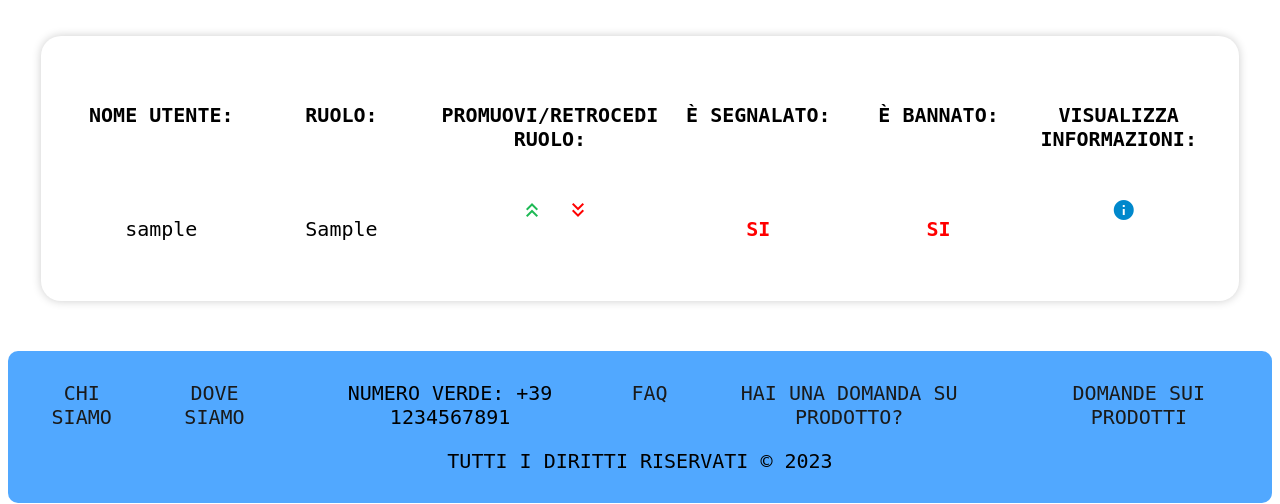
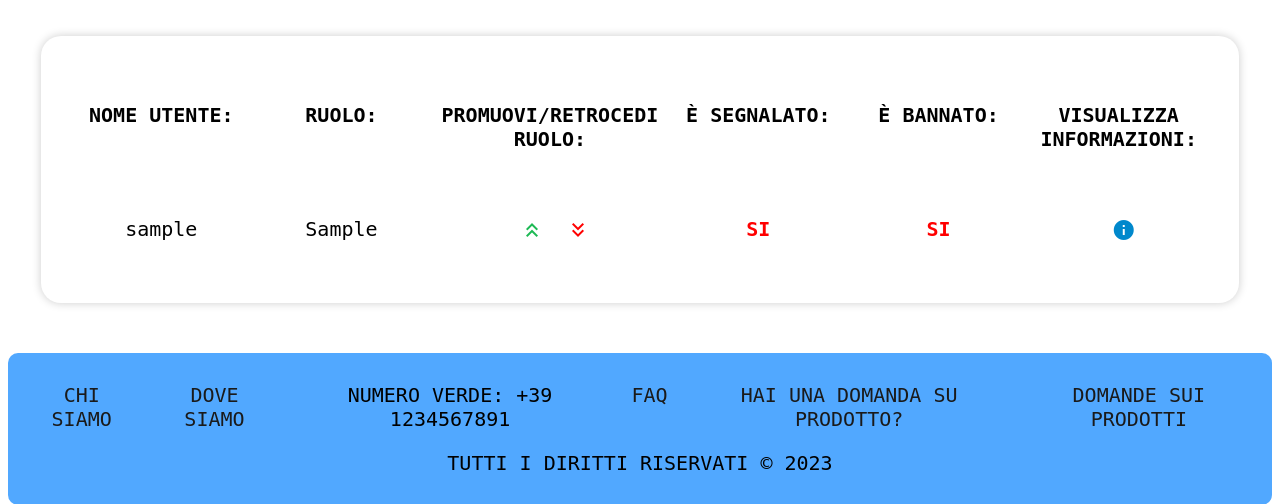
Before and after one commit to Luke-1310/University-Materials, a PHP site: page /lista_utenti.php in a window 1280 px wide. Shown: the part 173-677 px from the top of the page. Run offline with PHP 8.4, Linux system fonts and the light colour scheme; tables that the repository leaves empty or names only in its code hold one stand-in row (values such as "Sample post").

Commit message:
a little fix

```diff
--- a/Tesina/res/CSS/external_lista_utenti.css
+++ b/Tesina/res/CSS/external_lista_utenti.css
@@ -46,14 +46,17 @@
 
 #promuovi{
     color:#1DB954 ;
+    margin-top: 20px;
 }
 
 #retrocedi{
     color:red ;
+    margin-top: 20px;
 }
 
 #info{
     color:#0088CC ;
+    margin-top: 20px;
 }
 
 .conferma button{
--- a/Tesina/res/CSS/external_lista_utenti_dark.css
+++ b/Tesina/res/CSS/external_lista_utenti_dark.css
@@ -45,14 +45,17 @@
 
 #promuovi{
     color:#1DB954 ;
+    margin-top: 20px;
 }
 
 #retrocedi{
     color:red ;
+    margin-top: 20px;
 }
 
 #info{
     color:#0088CC ;
+    margin-top: 20px;
 }
 .conferma button{
     cursor: pointer;
```
